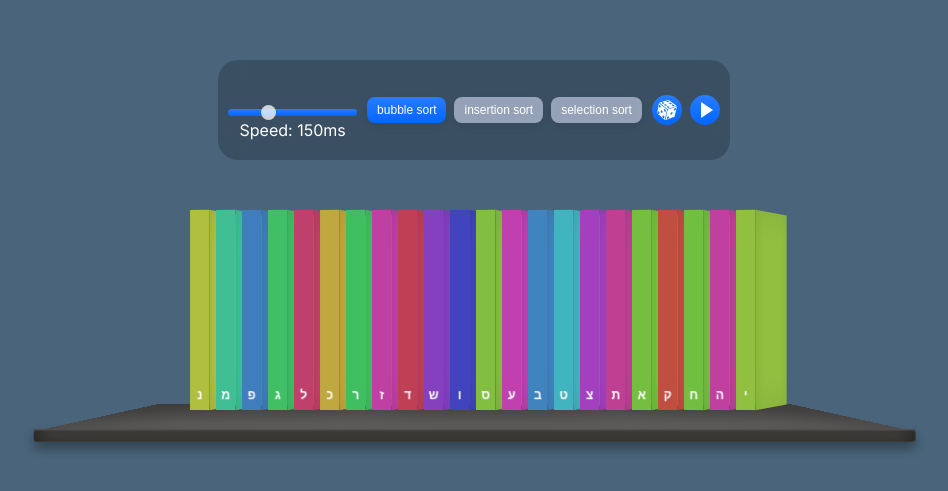
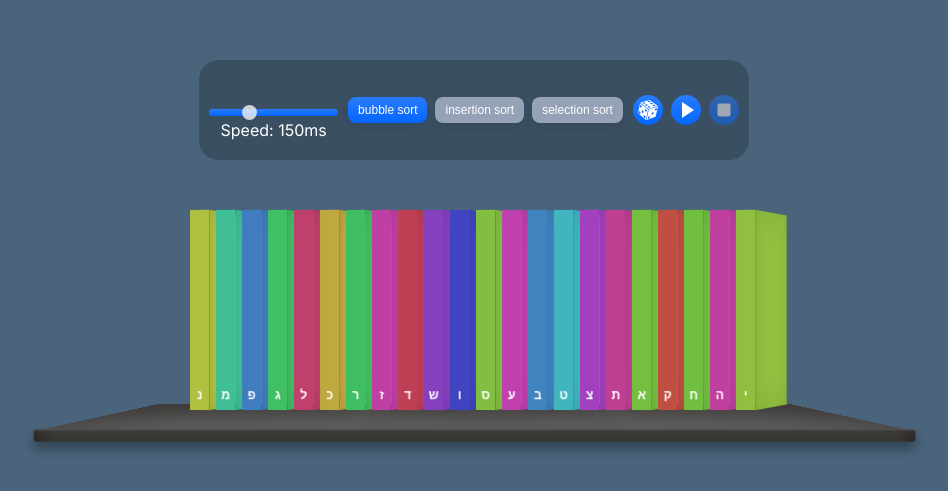
Before and after one commit to Shalev1104/bookshelf-algorithm-visualizer, a Next.js app: page / in a window 1280 px wide. Shown: the part 115-606 px from the top of the page, without its empty margins (166-1114 px from the left). Built offline with nearby package versions, Linux system fonts and the light colour scheme.

Commit message:
abort button and refactor

```diff
--- /dev/null
+++ b/src/app/common/Abort/Abort.tsx
@@ -0,0 +1,6 @@
+import abortStyles from "./abort.module.scss";
+
+const Abort: React.FC = () => {
+  return <div className={abortStyles["abort"]} />;
+};
+export default Abort;
--- /dev/null
+++ b/src/app/common/Abort/abort.module.scss
@@ -0,0 +1,10 @@
+.abort {
+  width: 13px;
+  height: 13px;
+  left: 50%;
+  top: 50%;
+  transform: translate(-50%, -50%);
+  position: absolute;
+  border-radius: 2px;
+  background-color: #fff;
+}
--- a/src/app/components/BookshelfSettings/Controller/Controller.tsx
+++ b/src/app/components/BookshelfSettings/Controller/Controller.tsx
@@ -1,40 +1,68 @@
 import bookshelfStore from "@/app/stores/bookshelf-store";
 import controllerStyles from "./controller.module.scss";
 import { observer } from "mobx-react";
-import Dice from "@/app/common/Dice/Dice";
+import DiceIcon from "@/app/common/Dice/Dice";
 import Pause from "@/app/common/Pause/Pause";
 import Play from "@/app/common/Play/Play";
 import animationStore from "@/app/stores/animation-store";
+import AbortIcon from "@/app/common/Abort/Abort";
 
 const Controller: React.FC = () => {
+  return (
+    <div className={controllerStyles["controller"]}>
+      <Dice />
+      <Task />
+      <Abort />
+    </div>
+  );
+};
+
+const Dice = observer(() => {
+  return (
+    <button
+      className={controllerStyles["container"]}
+      onClick={() => bookshelfStore.regenerateBooks()}
+      disabled={bookshelfStore.isSorting}
+    >
+      <DiceIcon />
+    </button>
+  );
+});
+
+const Task = observer(() => {
+  const { isSorting } = bookshelfStore;
+  const { isPaused } = animationStore;
+
+  const TaskToDisplay = !isSorting ? Play : isPaused ? Play : Pause;
+
   const makeTask = () => {
     if (!bookshelfStore.isSorting) return bookshelfStore.sortBooks();
     return animationStore.togglePause();
   };
 
   return (
-    <div className={controllerStyles["controller"]}>
-      <button
-        className={controllerStyles["container"]}
-        onClick={() => bookshelfStore.regenerateBooks()}
-        disabled={bookshelfStore.isSorting}
-      >
-        <Dice />
-      </button>
+    <button className={controllerStyles["container"]} onClick={makeTask}>
+      <TaskToDisplay />
+    </button>
+  );
+});
 
-      <button className={controllerStyles["container"]} onClick={makeTask}>
-        <TaskIcon />
-      </button>
-    </div>
+const Abort = observer(() => {
+  const isNotSorting = !bookshelfStore.isSorting;
+  const isSortingWithPausedAnimation =
+    bookshelfStore.isSorting && animationStore.isPaused;
+
+  const isDisabled = isNotSorting || isSortingWithPausedAnimation;
+
+  return (
+    <button
+      className={controllerStyles["container"]}
+      disabled={isDisabled}
+      onClick={() => bookshelfStore.abort()}
+    >
+      <AbortIcon />
+    </button>
   );
-};
-
-const TaskIcon = observer(() => {
-  const { isSorting } = bookshelfStore;
-  const { isPaused } = animationStore;
-
-  if (!isSorting) return <Play />;
-  return isPaused ? <Play /> : <Pause />;
 });
 
 export default observer(Controller);
--- a/src/app/stores/bookshelf-store.ts
+++ b/src/app/stores/bookshelf-store.ts
@@ -13,12 +13,16 @@ class BookshelfStore {
     makeAutoObservable(this);
   }
 
+  abort() {
+    this.setIsSorting(false);
+  }
+
   async sortBooks() {
     this.setIsSorting(true);
     const generator = this.sortingAlgorithm.sort([...this.books]);
 
     let nextResult;
-    while (!(nextResult = await generator.next()).done) {
+    while (this.isSorting && !(nextResult = await generator.next()).done) {
       this.setBooks(nextResult.value);
     }
     this.setIsSorting(false);
```
